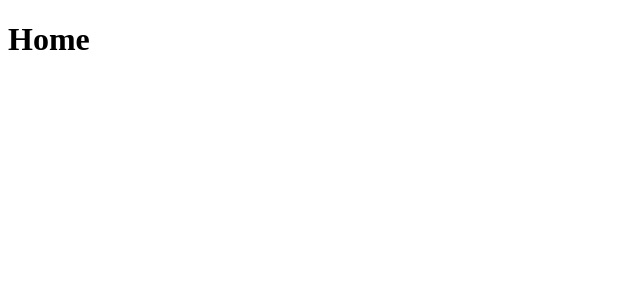
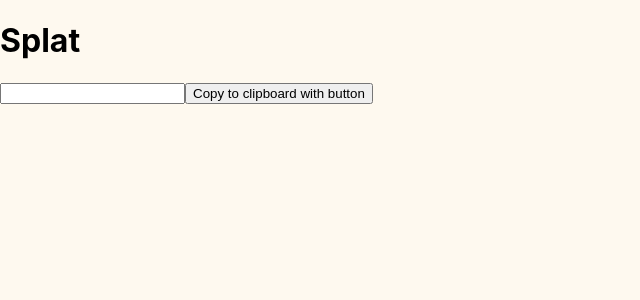
Before and after one commit to Z4R4N05/splat, a React (Create React App) app in the folder client/: page / in a window 1280 px wide. Shown: the top 300 px of the page, without its empty margins (0-640 px from the left). Built offline with nearby package versions, Linux system fonts and the light colour scheme.

Commit message:
first setup

```diff
--- a/client/package.json
+++ b/client/package.json
@@ -12,6 +12,7 @@
     "jwt-decode": "^2.2.0",
     "react": "^16.13.1",
     "react-bootstrap": "1.0.1",
+    "react-copy-to-clipboard": "^5.0.4",
     "react-dom": "^16.13.1",
     "react-router-dom": "^5.1.2",
     "react-scripts": "3.4.1"
--- a/client/public/index.html
+++ b/client/public/index.html
@@ -25,8 +25,10 @@
   </head>
 
   <body>
+
     <noscript>You need to enable JavaScript to run this app.</noscript>
     <div id="root"></div>
+
     <!--
       This HTML file is a template.
       If you open it directly in the browser, you will see an empty page.
--- a/client/src/index.css
+++ b/client/src/index.css
@@ -0,0 +1,16 @@
+body {
+    margin: 0;
+    padding: 0;
+    box-sizing: border-box;
+    background-color: #FEF9EF;
+    font-family: -apple-system, BlinkMacSystemFont, 'Segoe UI', 'Roboto', 'Oxygen',
+      'Ubuntu', 'Cantarell', 'Fira Sans', 'Droid Sans', 'Helvetica Neue',
+      sans-serif;
+    -webkit-font-smoothing: antialiased;
+    -moz-osx-font-smoothing: grayscale;
+  }
+
+  code {
+    font-family: source-code-pro, Menlo, Monaco, Consolas, 'Courier New',
+      monospace;
+  }
--- a/client/src/pages/Home.js
+++ b/client/src/pages/Home.js
@@ -1,8 +1,26 @@
-import React from 'react';
+import React, {useState} from 'react';
+import {CopyToClipboard } from 'react-copy-to-clipboard'
 
 function Home(){
+    const [value, setValue] = useState ('')
+    const [copied, setCopy] = useState (false)
     return (<>
-        <h1>Home</h1>
+        <h1>Splat</h1>
+        <div>
+          <input value={value}
+            onChange={({target}) => {
+                setValue(target.value)
+                setCopy(false)
+            } } />
+
+
+          <CopyToClipboard text={value}
+            onCopy={() => setCopy(true)}>
+            <button>Copy to clipboard with button</button>
+          </CopyToClipboard>
+
+          {copied ? <span style={{color: 'red'}}>Copied.</span> : null}
+        </div>
     </>)
 }
 
```
Also changed, not shown: 1 other file (tests, documents, lock files or other folders).
